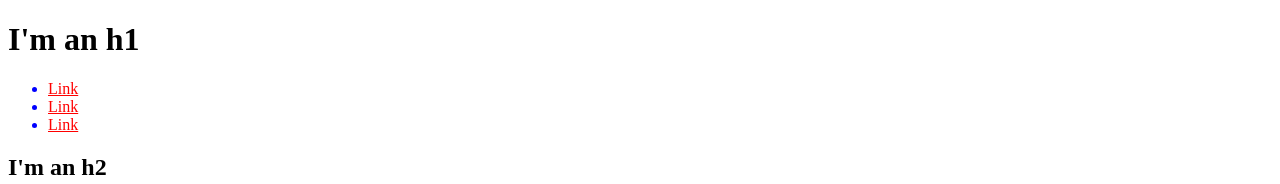
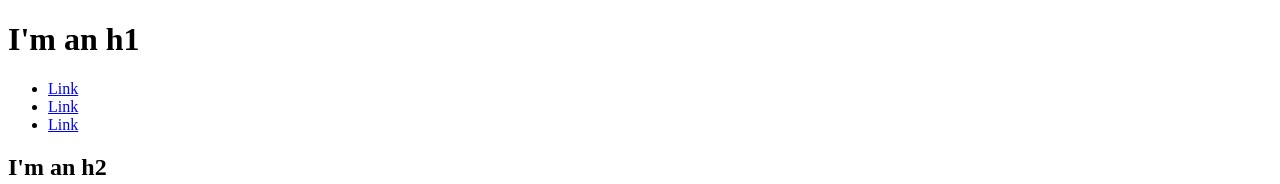
Before and after one commit to greerevins/greerevins.github.io, a plain HTML site: page index.html in a window 1280 px wide. Shown: the top 184 px of the page. Drawn offline with Linux system fonts and the light colour scheme.

Commit message:
changed the color of the items in the lis to blue

```diff
--- a/index.html
+++ b/index.html
@@ -6,17 +6,14 @@
   <meta charset="utf-8">
   <style>
     a {
-      color: red;
-    }
+      color: blue;
+  }
 
     div {
       border: 1px solid black;
     }
     div a {
       color: green;
-    }
-    li {
-      color: blue;
     }
   </style>
 </head>
```
